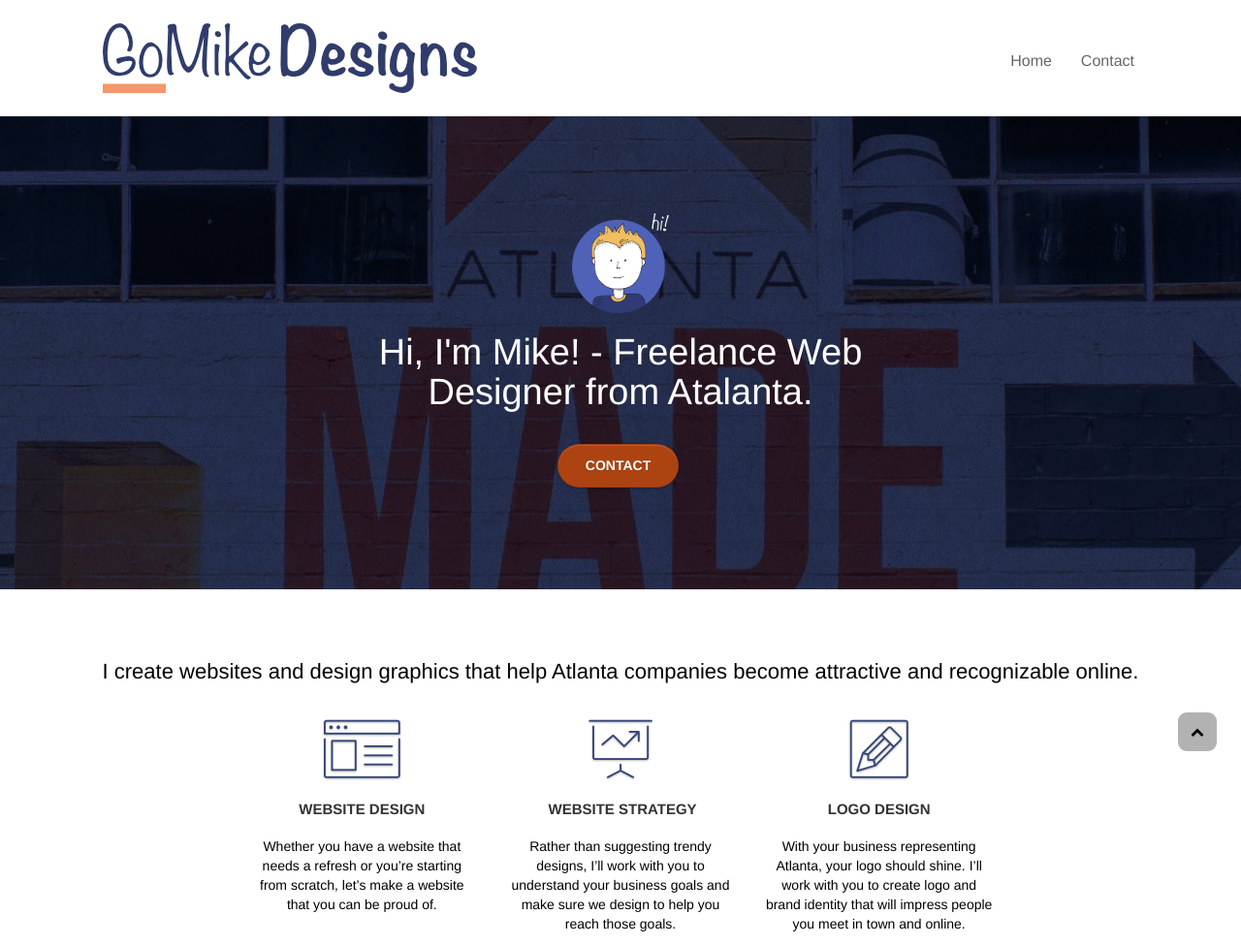
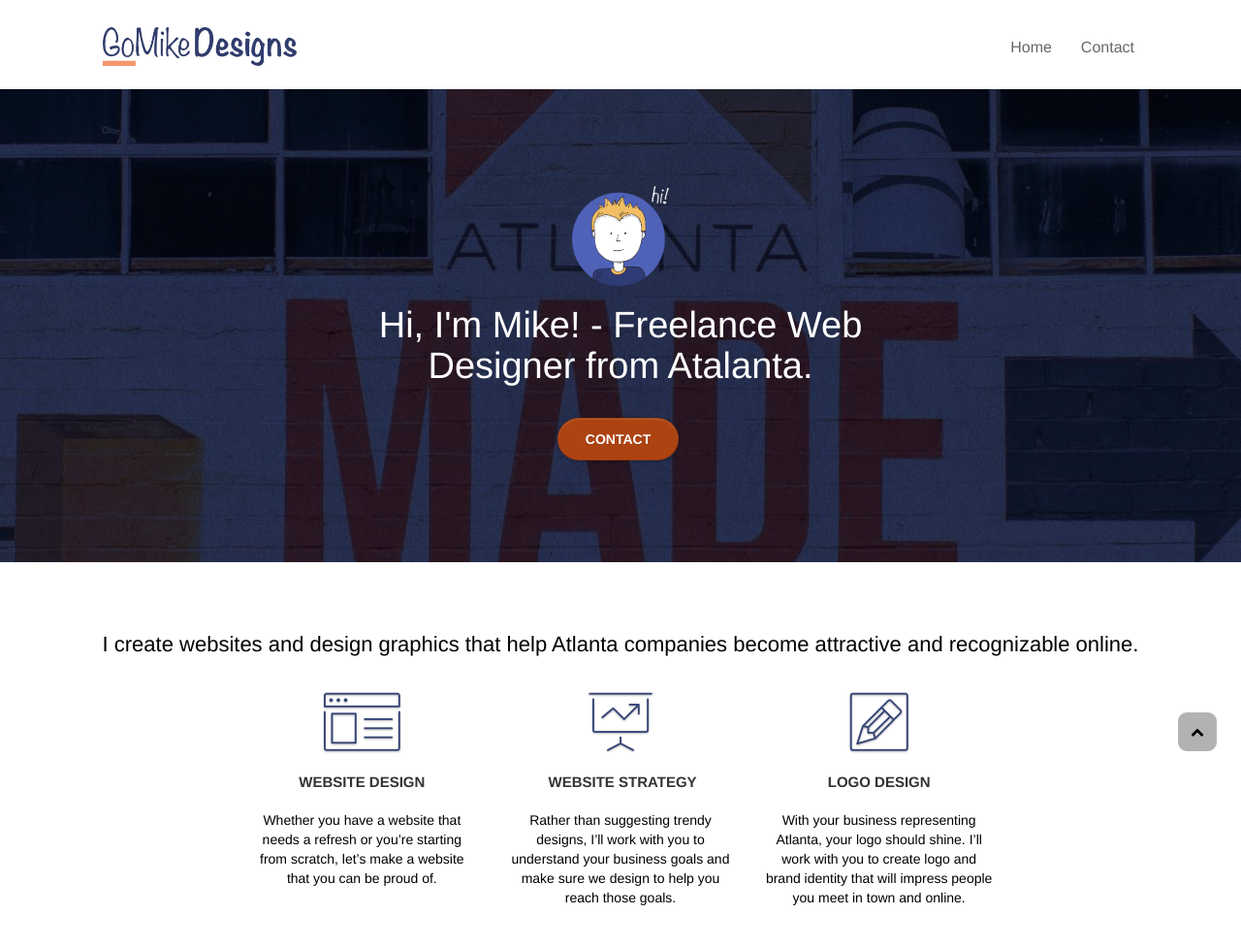
Before and after one commit to ideal91/4th-project, a plain HTML site: page index.html in a window 1280 px wide. Shown: the top 976 px of the page at 97% size. Drawn offline with Linux system fonts and the light colour scheme.

Commit message:
top-left

```diff
--- a/index.html
+++ b/index.html
@@ -35,7 +35,7 @@
 		<nav class="navbar row">
 			<div class="navbar-header">
 
-				<a class="navbar-brand" href="index.html"><img src="img/atlanta%20web%20design%20logo.png" alt="GoMikeDesigns Logo - Homepage" height="72" width="386" /></a>
+				<a class="navbar-brand" href="index.html"><img src="img/atlanta%20web%20design%20logo.png" alt="GoMikeDesigns Logo - Homepage" height="40" width="200" /></a>
 
 
 					<button id="nav-toggle" type="button" class="ui-navbar-toggle navbar-toggle" data-toggle="collapse" data-target=".navbar-1">
```
